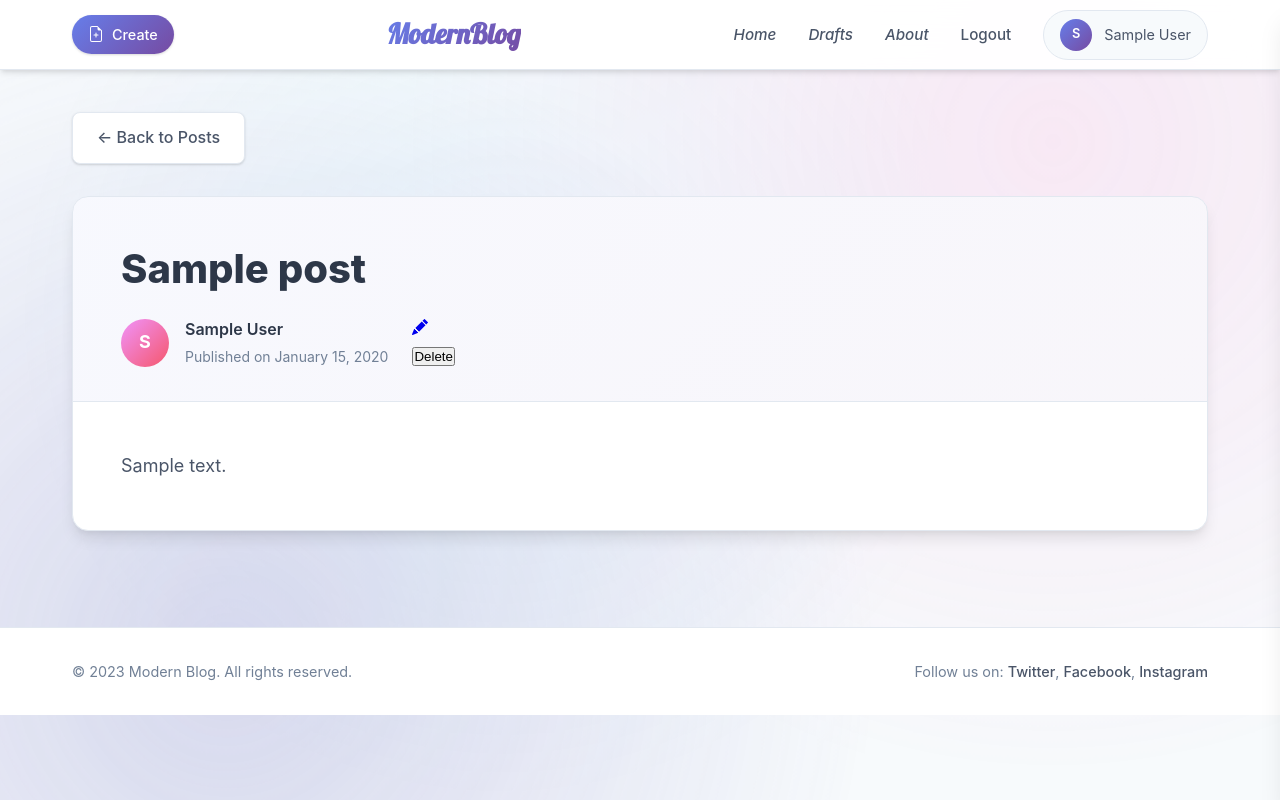
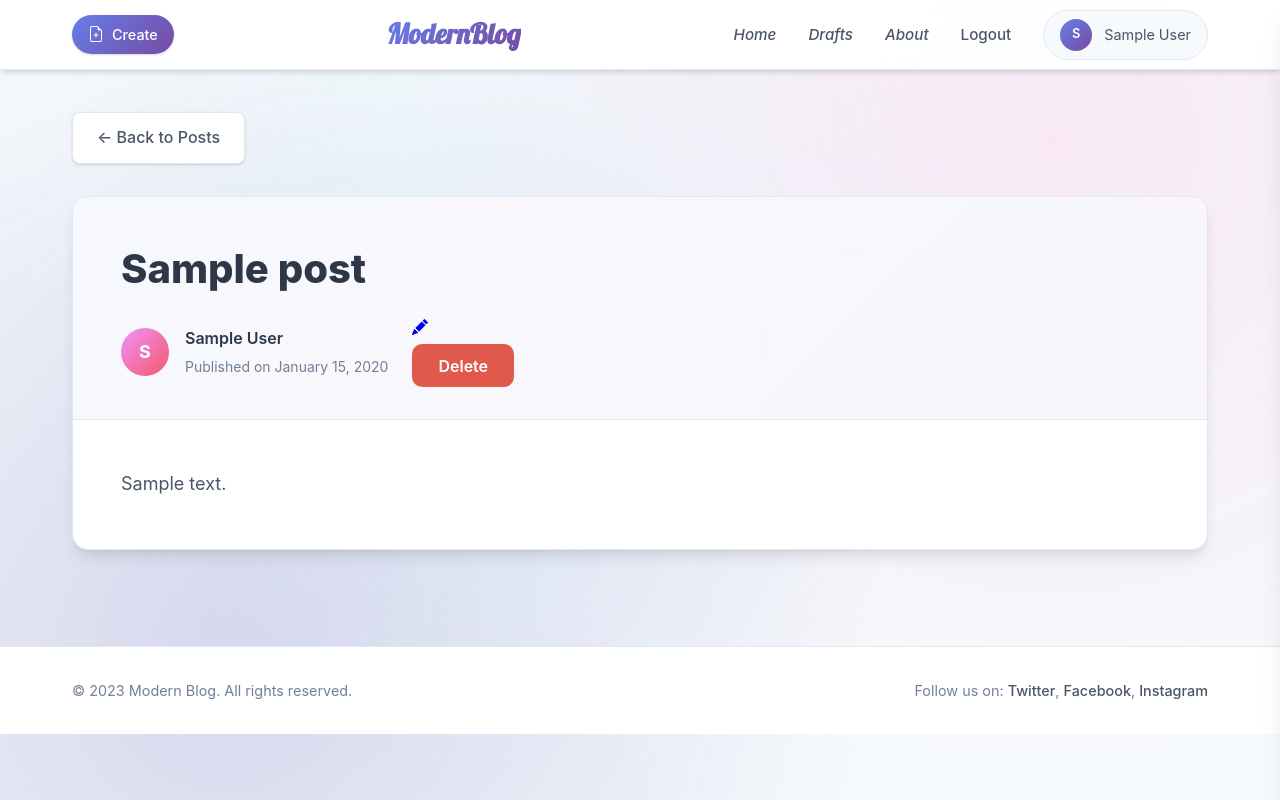
Before and after one commit to 07SUJITH/my-first-blog, a Django app: page /post/1/ in a window 1280 px wide. Run offline with Django 5.2, Linux system fonts and the light colour scheme; a user stored in the database is signed in; tables that the repository leaves empty hold one stand-in row (values such as "Sample post").

Commit message:
feat: add base styles for submit buttons and danger button interactions

```diff
--- a/blog/static/blog/css/blog_detail.css
+++ b/blog/static/blog/css/blog_detail.css
@@ -1,4 +1,9 @@
 /* blog_detail.css - Detail Page Specific */
+:root {
+  --danger-color: #e1594a;
+  --danger-dark: #c0392b;
+}
+
 /* Back Button */
 .back-button {
   display: inline-flex;
@@ -36,11 +41,9 @@
 .article-header {
   padding: 3rem 3rem 2rem;
   border-bottom: 1px solid var(--border-color);
-  background: linear-gradient(
-    135deg,
+  background: linear-gradient(135deg,
     rgba(102, 126, 234, 0.05) 0%,
-    rgba(118, 75, 162, 0.05) 100%
-  );
+    rgba(118, 75, 162, 0.05) 100%);
 }
 
 .article-title {
@@ -150,3 +153,58 @@
     margin: 1rem 0;
   }
 }
+
+/* Base submit button styles */
+form.post-form > button.submit-btn {
+  display: inline-flex;
+  align-items: center;
+  gap: 0.5rem;
+  padding: 0.6rem 1.2rem;
+  border: none;
+  border-radius: 10px;
+  font-weight: 600;
+  font-size: 1rem;
+  cursor: pointer;
+  transition: all 0.3s ease;
+  text-decoration: none;
+  font-family: inherit;
+}
+
+/* Secondary (Publish) button */
+form.post-form > button.submit-btn-secondary {
+  background: var(--bg-secondary, #f2f2f2);
+  color: var(--text-secondary, #333);
+  border: 2px solid var(--border-color, #ccc);
+}
+
+form.post-form > button.submit-btn-secondary:hover {
+  background: var(--border-color, #ddd);
+  color: var(--text-primary, #000);
+  transform: translateY(-2px);
+}
+
+/* Danger (Delete) button */
+form.post-form > button.btn-danger {
+  background: var(--danger-color, #e74c3c);
+  color: #fff;
+  padding: 0.6rem 1.5rem !important;
+  margin-top: 2px;
+  border: 2px solid var(--danger-color, #e74c3c);
+  transition: all 0.3s ease;
+}
+
+form.post-form > button.btn-danger:hover {
+  background: var(--danger-dark, #c0392b);
+  border-color: var(--danger-dark, #c0392b);
+  transform: translateY(-2px);
+}
+
+form.post-form > button.btn-danger:focus {
+  outline: none;
+  box-shadow: 0 0 0 3px rgba(224, 62, 62, 0.4);
+}
+
+form.post-form > button.btn-danger:active {
+  transform: translateY(0);
+  box-shadow: inset 0 2px 4px rgba(0, 0, 0, 0.2);
+}
```
